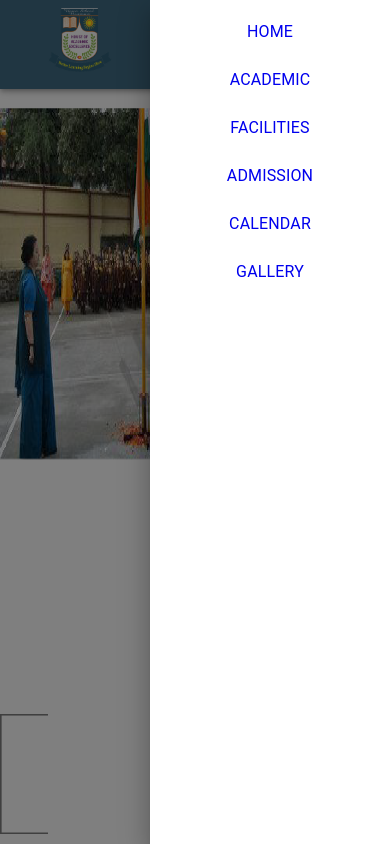
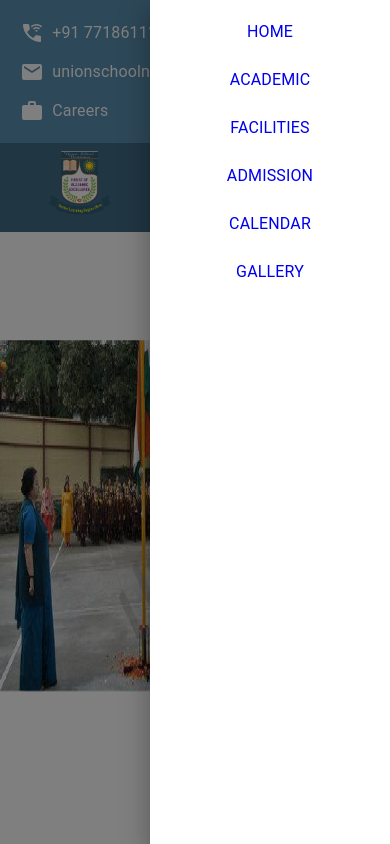
Before and after one commit to harsh6975/Union-School, a React (Create React App) app: page /gallery in a window 390 px wide. Both pictures are taken after a click on the button "open drawer". Shown: the top 844 px of the page. Built offline with nearby package versions, Linux system fonts and the light colour scheme.

Commit message:
scroll fixed navbar

```diff
--- a/src/component/Navbar/MiniNavbar.js
+++ b/src/component/Navbar/MiniNavbar.js
@@ -10,7 +10,7 @@ import WorkIcon from "@mui/icons-material/Work";
 function MiniNavbar() {
   return (
     <div className={styles.miniheader}>
-      <ul className="">
+      <ul>
         <Link href="tel:7718611100">
           <div className={styles.icons}>
             <WifiCalling3Icon />
@@ -30,7 +30,7 @@ function MiniNavbar() {
           </div>
         </Link>
       </ul>
-      <ul className="">
+      <ul>
         <Link href="/">
           <FacebookIcon sx={{ color: "white" }} />
         </Link>
--- a/src/component/Navbar/Navbar.js
+++ b/src/component/Navbar/Navbar.js
@@ -19,6 +19,7 @@ import schoollogo from "../../images/skool-logo.png";
 import styles from "./navbar.module.css";
 import { Link } from "react-router-dom";
 import MiniNavbar from "./MiniNavbar";
+
 const navItems = [
   { name: "HOME", href: "/" },
   { name: "ACADEMIC", href: "/academic" },
@@ -30,20 +31,40 @@ const navItems = [
 
 const drawerWidth = 240;
 
-function Navbar(props) {
-  const { window } = props;
+function Navbar() {
   const [mobileOpen, setMobileOpen] = React.useState(false);
+  const [isFixed, setIsFixed] = React.useState(false);
 
   const handleDrawerToggle = () => {
     setMobileOpen(!mobileOpen);
   };
 
+  React.useEffect(() => {
+    const handleScroll = () => {
+      const scrollTop =
+        (typeof window !== "undefined" &&
+          window !== "undefined" &&
+          window.pageYOffset) ||
+        document.documentElement.scrollTop;
+      setIsFixed(scrollTop > 0);
+    };
+
+    if (typeof window !== "undefined" && window !== "undefined") {
+      window.addEventListener("scroll", handleScroll);
+    }
+    return () => {
+      if (typeof window !== "undefined" && window !== "undefined") {
+        window.removeEventListener("scroll", handleScroll);
+      }
+    };
+  }, []);
+
   const drawer = (
     <Box onClick={handleDrawerToggle} sx={{ textAlign: "center" }}>
       <List>
         {navItems.map((item, index) => (
-          <Link to={item.href}>
-            <ListItem key={index} disablePadding>
+          <Link to={item.href} key={index}>
+            <ListItem disablePadding>
               <ListItemButton sx={{ textAlign: "center" }}>
                 <ListItemText primary={item.name} />
               </ListItemButton>
@@ -53,18 +74,27 @@ function Navbar(props) {
       </List>
     </Box>
   );
-
-  const container =
-    window !== undefined ? () => window().document.body : undefined;
+  console.log("window", window);
+  const container = undefined;
 
   return (
+    <>
+      <MiniNavbar />
       <Box sx={{ display: "flex" }}>
         <CssBaseline />
-      <AppBar component="nav" sx={{ backgroundColor: "#406c85" }}>
-        <MiniNavbar />
+        <AppBar
+          component="nav"
+          sx={{
+            backgroundColor: "#406c85",
+            position: isFixed ? "fixed" : "relative",
+            boxShadow: isFixed ? "0 4px 12px rgba(0,0,0,0.15)" : "none",
+            transition: "background-color 0.3s, position 0.3s, box-shadow 0.3s",
+          }}
+        >
+          {/* <MiniNavbar /> */}
           <Toolbar>
             <Typography variant="h6" component="div" sx={{ flexGrow: 1 }}>
-            <img src={schoollogo} alt="logo" className={styles.logoImg}></img>
+              <img src={schoollogo} alt="logo" className={styles.logoImg} />
             </Typography>
             <Hidden mdUp>
               <IconButton
@@ -78,15 +108,11 @@ function Navbar(props) {
               </IconButton>
             </Hidden>
             <Hidden mdDown>
-            {navItems.map((item, index) => {
-              return (
-                <Link to={item.href}>
-                  <Button key={index} sx={{ color: "#fff" }}>
-                    {item.name}
-                  </Button>
+              {navItems.map((item, index) => (
+                <Link to={item.href} key={index}>
+                  <Button sx={{ color: "#fff" }}>{item.name}</Button>
                 </Link>
-              );
-            })}
+              ))}
             </Hidden>
           </Toolbar>
         </AppBar>
@@ -113,6 +139,7 @@ function Navbar(props) {
           </Drawer>
         </Hidden>
       </Box>
+    </>
   );
 }
 
--- a/src/component/Navbar/navbar.module.css
+++ b/src/component/Navbar/navbar.module.css
@@ -1,3 +1,14 @@
+.navbarContainer {
+  position: relative;
+  z-index: 100;
+}
+
+.scrolled {
+  position: fixed;
+  top: 0;
+  width: 100%;
+}
+
 .logoImg {
   width: 4rem;
   height: 4rem;
@@ -21,6 +32,7 @@
   gap: 15px;
   color: #dadada;
 }
+
 li {
   list-style-type: none;
 }
@@ -39,7 +51,7 @@ a {
 }
 
 @media screen and (max-width: 768px) {
-  .miniheader {
-    display: none;
+  .miniheader ul {
+    flex-direction: column;
   }
 }
```
Lines whose indentation alone changed are shown as unchanged.
